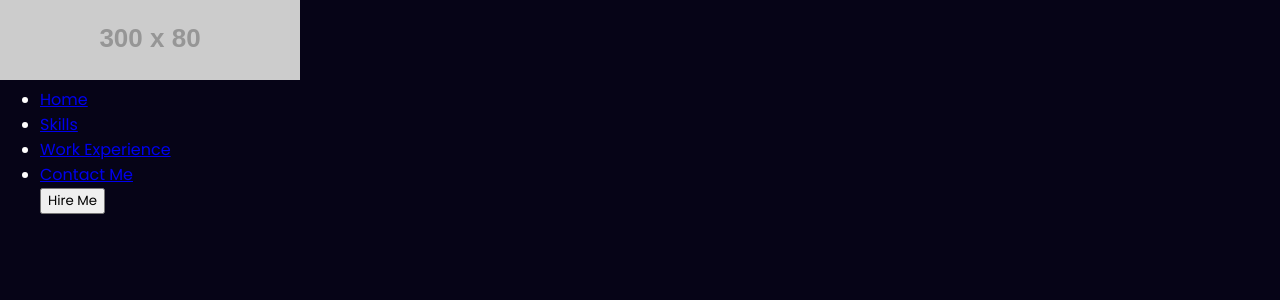
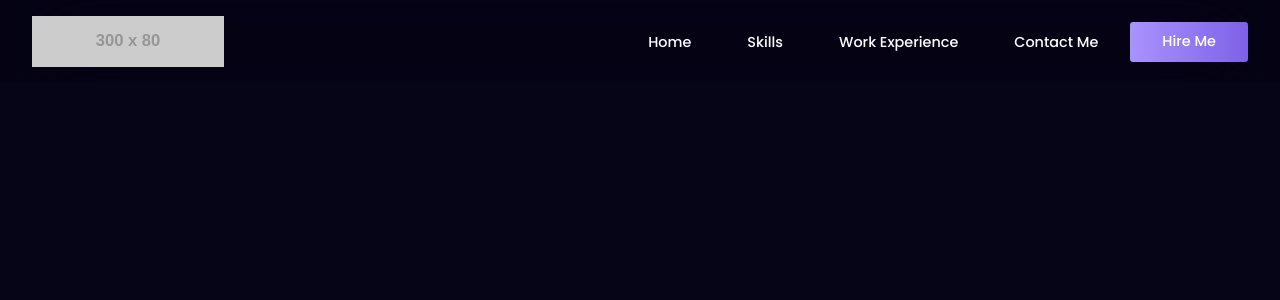
Before and after one commit to ConnorXCX/Portfolio, a React (Vite) app: page / in a window 1280 px wide. Shown: the top 300 px of the page. Built offline with nearby package versions, Linux system fonts and the light colour scheme.

Commit message:
Design NavBar component.

```diff
--- a/package.json
+++ b/package.json
@@ -10,6 +10,10 @@
     "preview": "vite preview"
   },
   "dependencies": {
+    "@emotion/react": "^11.11.3",
+    "@emotion/styled": "^11.11.0",
+    "@mui/icons-material": "^5.15.10",
+    "@mui/material": "^5.15.10",
     "react": "^18.2.0",
     "react-dom": "^18.2.0"
   },
--- a/src/components/NavBar.css
+++ b/src/components/NavBar.css
@@ -0,0 +1,129 @@
+.nav-wrapper {
+  background: rgba(0, 0, 0, 0.1);
+  padding: 0.5rem 0;
+  position: sticky;
+  top: 0;
+  z-index: 30;
+  backdrop-filter: blur(50px);
+}
+
+.nav-content {
+  max-width: 1300px;
+  display: flex;
+  align-items: center;
+  justify-content: space-between;
+  padding: 1rem 0;
+  margin: 0 auto;
+}
+
+.logo {
+  width: 12rem;
+  height: auto;
+}
+
+.nav-content ul {
+  display: flex;
+  align-items: center;
+  gap: 0.5rem;
+  list-style: none;
+}
+
+.nav-content li {
+  margin: 0 1.5rem;
+}
+
+.menu-item {
+  text-decoration: none;
+  font-size: 0.9rem;
+  font-weight: 500;
+  color: #fff;
+  position: relative;
+  cursor: pointer;
+}
+
+.menu-item::before {
+  content: " ";
+  width: 2rem;
+  height: 0.2rem;
+  background: linear-gradient(90deg, #a993fe 0%, #7e61e7 100%);
+  border-radius: 0.5rem;
+  position: absolute;
+  bottom: -0.6rem;
+  opacity: 0;
+  transform: translateX(-1.5rem);
+  transition: all 0.3s ease;
+}
+
+.menu-item:hover::before {
+  width: 100%;
+  transform: translateX(0);
+  opacity: 1;
+}
+
+.contact-btn {
+  font-size: 0.9rem;
+  font-weight: 500;
+  display: flex;
+  align-items: center;
+  justify-content: center;
+  color: #fff;
+  background: linear-gradient(90deg, #a993fe 0%, #7e61e7 100%);
+  padding: 0.6rem 2rem;
+  border: none;
+  outline: 1.5px solid transparent;
+  border-radius: 0.2rem;
+  cursor: pointer;
+  transition: all 0.3 ease;
+}
+
+.contact-btn:hover {
+  color: #a993fe;
+  background: #000;
+  outline: 1.5px solid #a993fe;
+}
+
+.menu-btn {
+  width: 2.5rem;
+  height: 2.5rem;
+  font-size: 1.5rem;
+  display: flex;
+  align-items: center;
+  justify-content: center;
+  border: none;
+  border-radius: 0.4rem;
+  color: #fff;
+  background: linear-gradient(90deg, #a993fe -0.13%, #7e61e7 99.87%);
+  line-height: 0;
+  cursor: pointer;
+  transition: all 0.4s ease;
+  display: none;
+}
+
+.menu-btn:hover {
+  color: #a993fe;
+  background: #000;
+  border: 1px solid #a993fe;
+}
+
+@media (max-width: 425px) {
+  .logo {
+    width: 10rem;
+    height: auto;
+  }
+}
+
+@media (max-width: 769px) {
+  .menu-btn {
+    display: block;
+  }
+
+  .nav-content ul {
+    display: none;
+  }
+}
+
+@media (max-width: 1325px) {
+  .nav-wrapper {
+    padding: 0 2rem;
+  }
+}
--- a/src/components/NavBar.jsx
+++ b/src/components/NavBar.jsx
@@ -1,20 +1,30 @@
+import React from "react";
 import { useState } from "react";
 import { navLinks } from "../constants";
+import "./NavBar.css";
+import MenuOutlinedIcon from "@mui/icons-material/MenuOutlined";
 
 const NavBar = () => {
   const [toggle, setToggle] = useState(false);
   return (
-    <nav>
-      <div>
-        <img src="https://placehold.co/300x80" />
+    <nav className="nav-wrapper">
+      <div className="nav-content">
+        <img className="logo" src="https://placehold.co/300x80" />
         <ul>
           {navLinks.map((nav, index) => (
             <li key={nav.id}>
-              <a href={`#${nav.id}`}>{nav.title}</a>
+              <a className="menu-item" href={`#${nav.id}`}>
+                {nav.title}
+              </a>
             </li>
           ))}
-          <button onClick={() => {}}>Hire Me</button>
+          <button className="contact-btn" onClick={() => {}}>
+            Hire Me
+          </button>
         </ul>
+        <button className="menu-btn" onClick={() => {}}>
+          <MenuOutlinedIcon style={{ fontSize: "1.8rem" }} />
+        </button>
       </div>
     </nav>
   );
```
Also changed, not shown: 1 other file (tests, documents, lock files or other folders).
